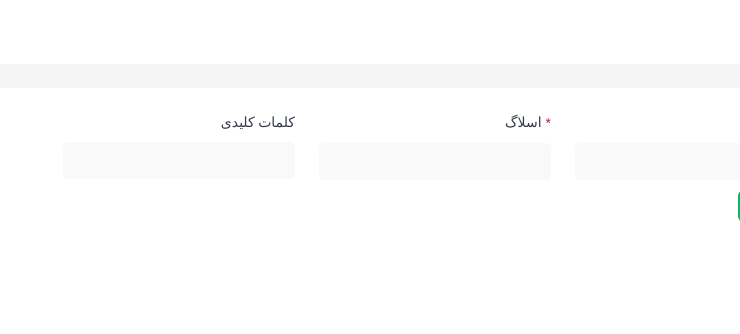
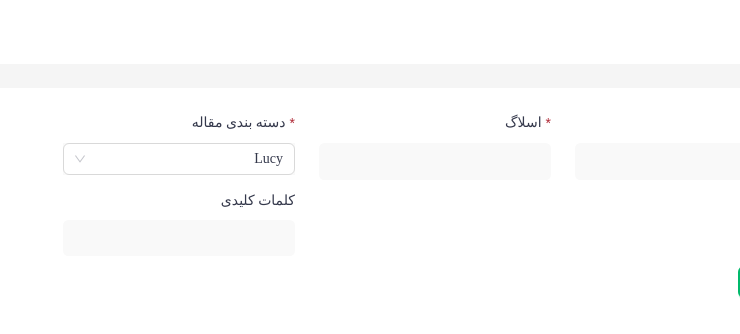
Before and after one commit to aliseyedabady/naseri-front, a React (Create React App) app: page / in a window 1280 px wide. Shown: the top 334 px of the page, without its empty margins (540-1280 px from the left). Built offline with nearby package versions, Linux system fonts and the light colour scheme; a web font is replaced by a local one.

Commit message:
Form init

```diff
--- /dev/null
+++ b/src/components/form/components/grid/index.jsx
@@ -0,0 +1,15 @@
+import React from "react";
+import { Col } from "antd";
+import PropTypes from "prop-types";
+
+const Grid = props => {
+  return <Col {...props}>{props.children}</Col>;
+};
+
+Grid.propTypes = {
+  col: PropTypes.number,
+  md: PropTypes.number,
+  span: PropTypes.number,
+};
+
+export default Grid;
--- /dev/null
+++ b/src/components/form/components/input/index.jsx
@@ -0,0 +1,21 @@
+import React from "react";
+import { isIn } from "../../../../utils/functions";
+import { Form, Input, theme } from "antd";
+
+const AkoInput = ({ element }) => {
+  const {
+    token: { inputBackgroundColor },
+  } = theme.useToken();
+  return (
+    <Form.Item
+      required={isIn(element.rules, "required", true)}
+      label={element.label}
+      rules={element.rules}
+      name={element.key}
+    >
+      <Input style={{ backgroundColor: inputBackgroundColor }} />
+    </Form.Item>
+  );
+};
+
+export default AkoInput;
--- /dev/null
+++ b/src/components/form/components/select/index.jsx
@@ -0,0 +1,31 @@
+import { Form, Select, theme } from "antd";
+import React from "react";
+import { isIn } from "../../../../utils/functions";
+
+const AkoSelect = ({ element }) => {
+  const {
+    token: { inputBackgroundColor },
+  } = theme.useToken();
+  return (
+    <Form.Item
+      required={isIn(element.rules, "required", true)}
+      label={element.label}
+      rules={element.rules}
+      name={element.key}
+    >
+      <Select
+        defaultValue="lucy"
+        style={{ backgroundColor: inputBackgroundColor }}
+        // onChange={handleChange}
+        options={[
+          { value: "jack", label: "Jack" },
+          { value: "lucy", label: "Lucy" },
+          { value: "Yiminghe", label: "yiminghe" },
+          { value: "disabled", label: "Disabled", disabled: true },
+        ]}
+      />
+    </Form.Item>
+  );
+};
+
+export default AkoSelect;
--- a/src/components/form/index.jsx
+++ b/src/components/form/index.jsx
@@ -2,17 +2,17 @@ import React from "react";
 import { Button, Checkbox, Col, Form, Input, Row, theme } from "antd";
 import { useForm } from "./hook";
 import { isIn } from "../../utils/functions";
+import Grid from "./components/grid";
+import AkoInput from "./components/input";
+import AkoSelect from "./components/select";
 const AkoForm = ({ form }) => {
-  const {
-    token: { inputBackgroundColor },
-  } = theme.useToken();
   const {} = useForm();
   const renderElement = element => {
     switch (element.type) {
       case "images":
         return <></>;
       case "select":
-        return <></>;
+        return <AkoSelect element={element} />;
       case "textarea":
         return <></>;
       case "editor":
@@ -23,30 +23,25 @@ const AkoForm = ({ form }) => {
         return <></>;
       case "date":
         return <></>;
+      case "clock":
+        return <></>;
       case "file":
         return <></>;
       case "excel":
         return <></>;
       default:
-        return (
-          <Col lg={6} md={12} span={24}>
-            <Form.Item
-              required={isIn(element.rules, "required", true)}
-              label={element.label}
-              rules={element.rules}
-              name={element.key}
-            >
-              <Input style={{ backgroundColor: inputBackgroundColor }} />
-            </Form.Item>
-          </Col>
-        );
+        return <AkoInput element={element} />;
     }
   };
   return (
     <Form name="" autoComplete="off" layout="vertical" size={"middle"}>
       <Row gutter={[24, 0]}>
         {form.map(element => {
-          return renderElement(element);
+          return (
+            <Grid lg={6} md={12} span={24}>
+              {renderElement(element)}
+            </Grid>
+          );
         })}
       </Row>
 
--- a/src/components/formLayout/index.jsx
+++ b/src/components/formLayout/index.jsx
@@ -30,7 +30,7 @@ const FormLayOut = () => {
         {
           key: "categories_id",
           label: "دسته بندی مقاله",
-          type: "multiselect",
+          type: "select",
           need: "blog_categories",
           noNeed: true,
           rules: [
--- a/src/layout/index.jsx
+++ b/src/layout/index.jsx
@@ -5,6 +5,7 @@ import {
   UploadOutlined,
   UserOutlined,
   VideoCameraOutlined,
+  MenuOutlined,
 } from "@ant-design/icons";
 import { Layout, Menu, theme, Typography } from "antd";
 
@@ -25,7 +26,14 @@ const PanelLayout = ({ children }) => {
         minHeight="100vh"
         style={{ backgroundColor: sideBarBackgroundColor }}
       >
-        <Typography.Text style={{ color: "#ffffff", textAlign: "center" }}>
+        <Typography.Text
+          style={{
+            color: "#ffffff",
+            textAlign: "center",
+            margin: "20px auto",
+            display: "block",
+          }}
+        >
           ناصری سرویس
         </Typography.Text>
         <Menu
@@ -53,13 +61,11 @@ const PanelLayout = ({ children }) => {
       </Sider>
       <Layout className="site-layout">
         <Header style={{ padding: 0, background: colorBgContainer }}>
-          {React.createElement(
-            collapsed ? MenuUnfoldOutlined : MenuFoldOutlined,
-            {
-              className: "trigger",
-              onClick: () => setCollapsed(!collapsed),
-            }
-          )}
+          {React.createElement(MenuOutlined, {
+            className: "trigger",
+            onClick: () => setCollapsed(!collapsed),
+            style: { marginRight: "20px", fontSize: "20px" },
+          })}
         </Header>
         <Content
           style={{
```
